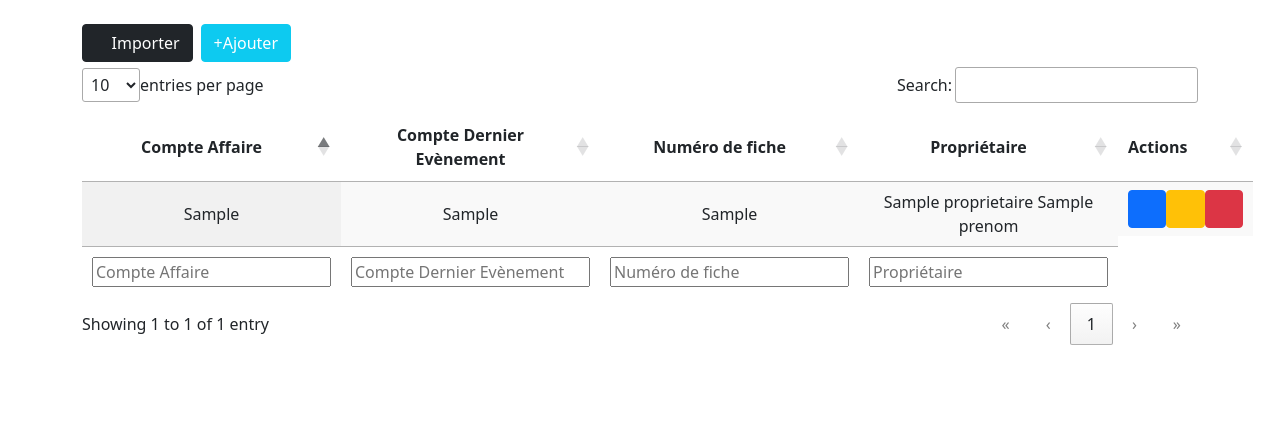
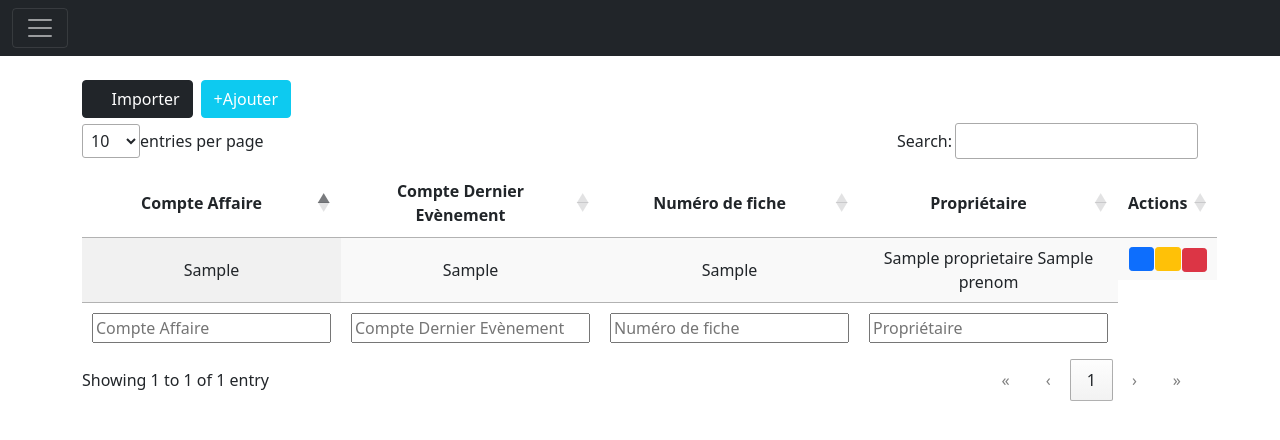
Before and after one commit to fabie-nomenjanahary/importDataApp, a Symfony app: template templates/upload_file/upload.html.twig in a window 1280 px wide. Shown: the top 440 px of the page. Run offline with Twig, Linux system fonts and the light colour scheme; the template is opened without the code that fills it: most values are stand-ins (such as "Sample title", 1, 10 or a date in 2020); form fields are guessed from the names that the template uses; some libraries are stand-ins or nearby versions.

Commit message:
added css styling for extra small elements

```diff
--- a/templates/base.html.twig
+++ b/templates/base.html.twig
@@ -9,17 +9,42 @@
         	<link rel="stylesheet" href="{{ asset('assets/css/dataTables.dataTables.min.css') }}">
         	<link rel="stylesheet" href="{{ asset('assets/fontawesome/css/fontawesome.min.css') }}">
         {% endblock %}
-
+        {% block style %}
+            <style>
+                .btn-group-xs > .btn, .btn-xs {
+                    padding: .25rem .4rem;
+                    font-size: .875rem;
+                    line-height: .5;
+                    border-radius: .2rem;
+                }
+            </style>
+        {% endblock %}
         {% block javascripts %}
         	<script src="{{ asset('assets/js/jquery-3.7.1.min.js') }}"></script>
         	<script src="{{ asset('assets/bootstrap/js/bootstrap.min.js') }}"></script>
         	<script src="{{ asset('assets/js/dataTables.min.js') }}"></script>
+        	<script src="{{ asset('assets/js/dataTables.fixedHeader.js') }}"></script>
+        	<script src="{{ asset('assets/js/fixedHeader.dataTables.js') }}"></script>
         	<script src="{{ asset('assets/fontawesome/js/all.min.js') }}"></script>
             <script src="{{ asset('assets/js/app.js') }}"></script>
-
         {% endblock %}
     </head>
     <body>
+        {% block navbar %}
+        <div class="collapse" id="navbarToggleExternalContent">
+            <div class="bg-dark p-4">
+                <h5 class="text-white h4">Test technique</h5>
+                <span class="text-muted">Profil: Dev full stack php symfony</span>
+            </div>
+        </div>
+        <nav class="navbar navbar-dark bg-dark">
+            <div class="container-fluid">
+                <button class="navbar-toggler" type="button" data-bs-toggle="collapse" data-bs-target="#navbarToggleExternalContent" aria-controls="navbarToggleExternalContent" aria-expanded="false" aria-label="Toggle navigation">
+                <span class="navbar-toggler-icon"></span>
+                </button>
+            </div>
+        </nav>
+        {% endblock %}
         {% block body %}{% endblock %}
     </body>
 </html>
```
